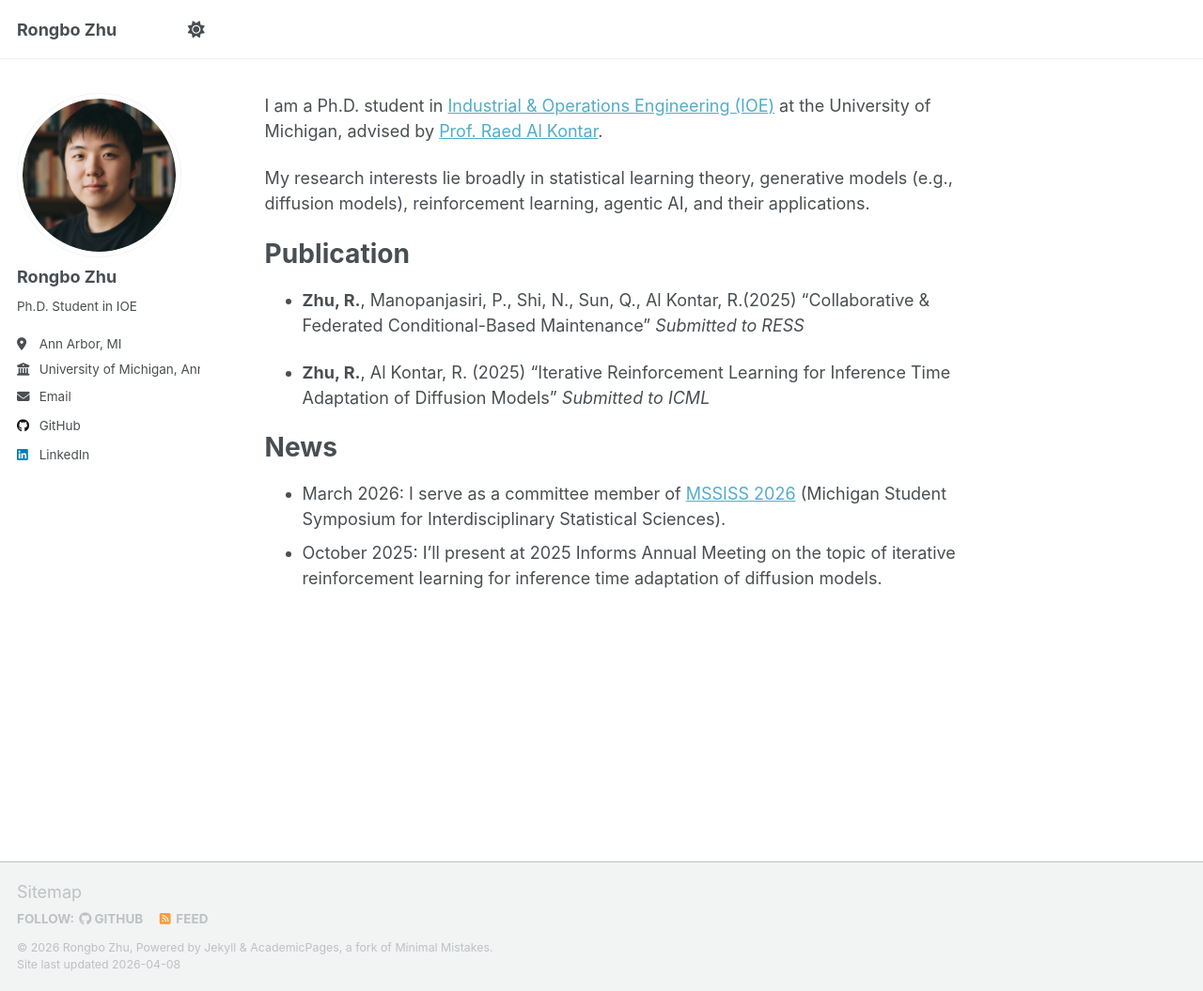
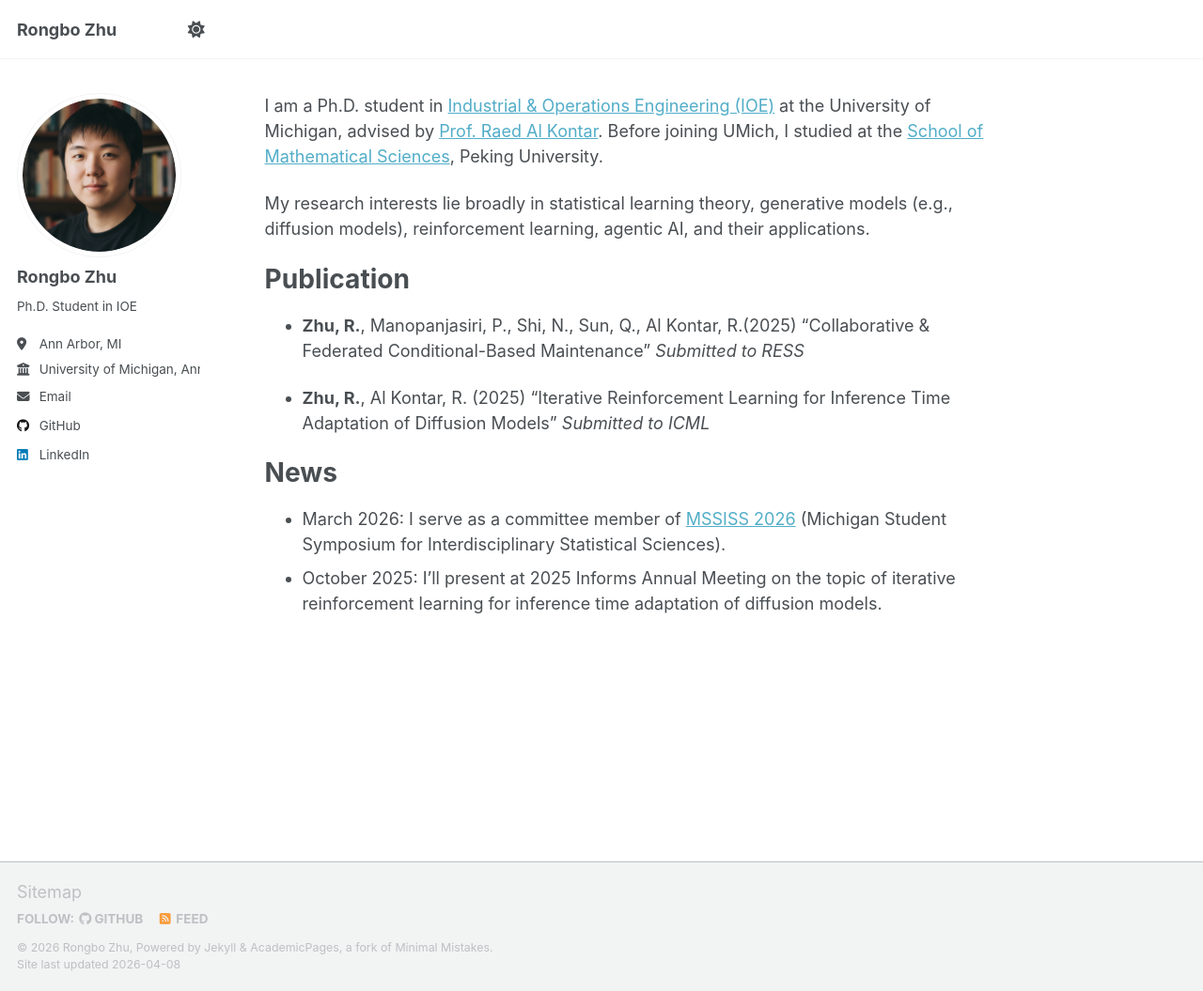
Before and after one commit to Bradley-Zhu/Rongbo-Z.github.io, a Jekyll site: the page built from _pages/about.md, in a window 1280 px wide and 1055 px high. Shown: the whole window at 94% size. Built offline with Jekyll 4.4.1, drawn with Linux system fonts in a browser that asks for light colours; a script that is not in the unit is left out.

Commit message:
Add education background: Peking University
Co-Authored-By: Claude Opus 4.5 <noreply@anthropic.com>

```diff
--- a/_pages/about.md
+++ b/_pages/about.md
@@ -6,7 +6,7 @@ redirect_from:
   - /about.html
 ---
 
-I am a Ph.D. student in [Industrial & Operations Engineering (IOE)](https://ioe.engin.umich.edu/) at the University of Michigan, advised by [Prof. Raed Al Kontar](https://ioe.engin.umich.edu/people/al-kontar-raed/).
+I am a Ph.D. student in [Industrial & Operations Engineering (IOE)](https://ioe.engin.umich.edu/) at the University of Michigan, advised by [Prof. Raed Al Kontar](https://ioe.engin.umich.edu/people/al-kontar-raed/). Before joining UMich, I studied at the [School of Mathematical Sciences](https://www.math.pku.edu.cn/), Peking University.
 
 My research interests lie broadly in statistical learning theory, generative models (e.g., diffusion models), reinforcement learning, agentic AI, and their applications.
 
```
